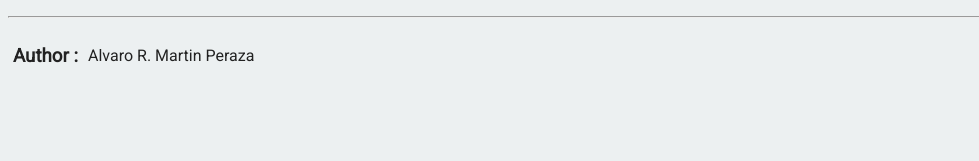
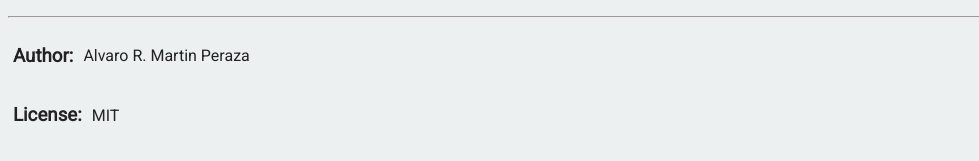
Before and after one commit to exagonsoft/Free-Code-Camp-Project, a website: page views/index.html in a window 1280 px wide. Shown: the part 165-326 px from the top of the page, without its empty margins (0-979 px from the left). Drawn offline with Linux system fonts and the light colour scheme; files whose address does not match are found by name.

Commit message:
Add License to the project

```diff
--- a/package.json
+++ b/package.json
@@ -2,6 +2,7 @@
 	"name": "fcc-learn-npm-package-json",
 	"description": "Simple Node. JS App for the FreeCodeCamp BackEnd and API Course",
 	"keywords": [ "freecodecamp", " learning", " fun" ],
+	"license": "MIT",
 	"author": {
 		"name": "Alvaro R. Martin Peraza",
 		"email": "exagonsoft@gmail.com",
--- a/views/index.html
+++ b/views/index.html
@@ -17,7 +17,10 @@
       <h3 id="projectKeyWords"></h3>
       <hr />
       <div style="display: flex;">
-         <h3 style="display: flex; margin-left: 5px;">Author : </h3><span id="authName" style="align-self: center; margin-left: 10px;"></span>
+         <h3 style="display: flex; margin-left: 5px;">Author: </h3><span id="authName" style="align-self: center; margin-left: 10px;"></span>
+      </div>
+      <div style="display: flex;">
+         <h3 style="display: flex; margin-left: 5px;">License: </h3><span id="license" style="align-self: center; margin-left: 10px;"></span>
       </div>
    </div>
 </body>
@@ -31,6 +34,7 @@
            document.getElementById("authName").innerHTML = data.author.name;
            document.getElementById("projectDescription").innerHTML = data.description;
            document.getElementById("projectKeyWords").innerHTML = data.keywords;
+           document.getElementById("license").innerHTML = data.license;
        })
        .catch(error => console.error(error));
 </script>
```
